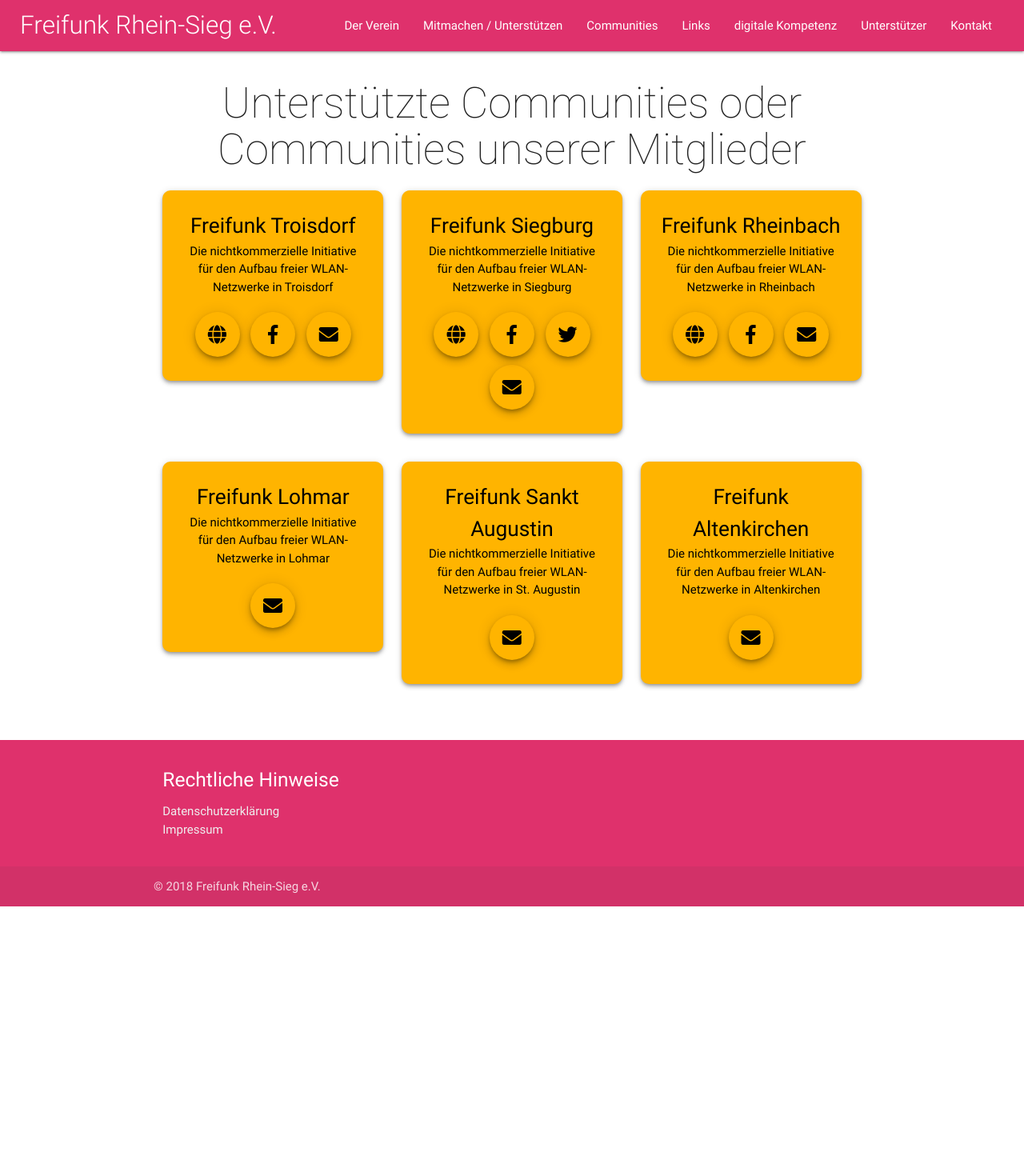
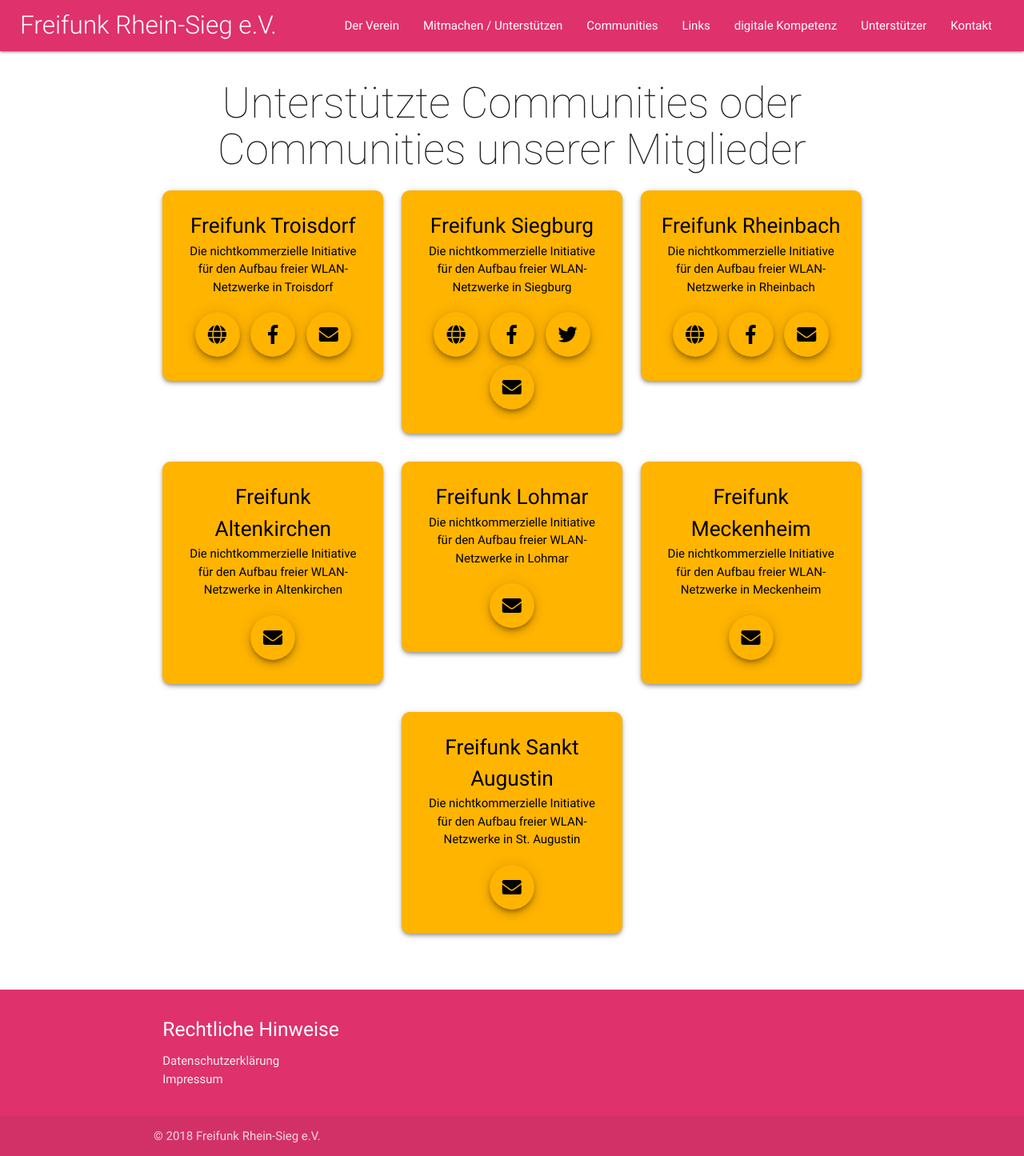
Before and after one commit to Freifunk-Rhein-Sieg/freifunk-rhein-sieg.net, a Jekyll site: the page built from communities.html, in a window 1280 px wide. Shown: the whole page at 80% size. Built offline with Jekyll 4.4.1, drawn with Linux system fonts in a browser that asks for light colours; before the commit the page ends 1133 px from its top, so only the background shows below that.

Commit message:
CMY MCK hinzugefügt

```diff
--- a/communities.html
+++ b/communities.html
@@ -59,6 +59,19 @@
             <div class="col s12 m10 l4">
                 <div class="communitycard">
                     <span class="title">
+                        Freifunk Altenkirchen
+                    </span>
+                    <span class="description">
+                        Die nichtkommerzielle Initiative für den Aufbau freier WLAN-Netzwerke in Altenkirchen
+                    </span>
+                    <div class="links">
+                        <a class="btn-floating btn-large" target="_blank" href="{{ 'kontakt/?rcp=cmy_ak' | relative_url }}"><i class="fas fa-envelope"></i></a>
+                    </div>
+                </div>
+            </div>
+            <div class="col s12 m10 l4">
+                <div class="communitycard">
+                    <span class="title">
                         Freifunk Lohmar
                     </span>
                     <span class="description">
@@ -72,6 +85,21 @@
             <div class="col s12 m10 l4">
                 <div class="communitycard">
                     <span class="title">
+                        Freifunk Meckenheim
+                    </span>
+                    <span class="description">
+                        Die nichtkommerzielle Initiative für den Aufbau freier WLAN-Netzwerke in Meckenheim
+                    </span>
+                    <div class="links">
+                        <a class="btn-floating btn-large" target="_blank" href="{{ 'kontakt/?rcp=cmy_mck' | relative_url }}"><i class="fas fa-envelope"></i></a>
+                    </div>
+                </div>
+            </div>
+        </div>
+        <div class="row communitycard-wrapper">
+            <div class="col s12 m10 l4 offset-l4">
+                <div class="communitycard">
+                    <span class="title">
                         Freifunk Sankt Augustin
                     </span>
                     <span class="description">
@@ -82,19 +110,6 @@
                     </div>
                 </div>
             </div>
-            <div class="col s12 m10 l4">
-                <div class="communitycard">
-                    <span class="title">
-                        Freifunk Altenkirchen
-                    </span>
-                    <span class="description">
-                        Die nichtkommerzielle Initiative für den Aufbau freier WLAN-Netzwerke in Altenkirchen
-                    </span>
-                    <div class="links">
-                        <a class="btn-floating btn-large" target="_blank" href="{{ 'kontakt/?rcp=cmy_ak' | relative_url }}"><i class="fas fa-envelope"></i></a>
-                    </div>
-                </div>
-            </div>
         </div>
     </section>
 </div>
--- a/kontakt.html
+++ b/kontakt.html
@@ -21,6 +21,7 @@
                         <option value="kasse">Kasse</option>
                         <option value="cmy_ak">Community Altenkirchen</option>
                         <option value="cmy_lo">Community Lohmar</option>
+                        <option value="cmy_mck">Community Meckenheim</option>
                         <option value="cmy_rhb">Community Rheinbach</option>
                         <option value="cmy_su">Community Siegburg</option>
                         <option value="cmy_sta">Community St. Augustin</option>
```
